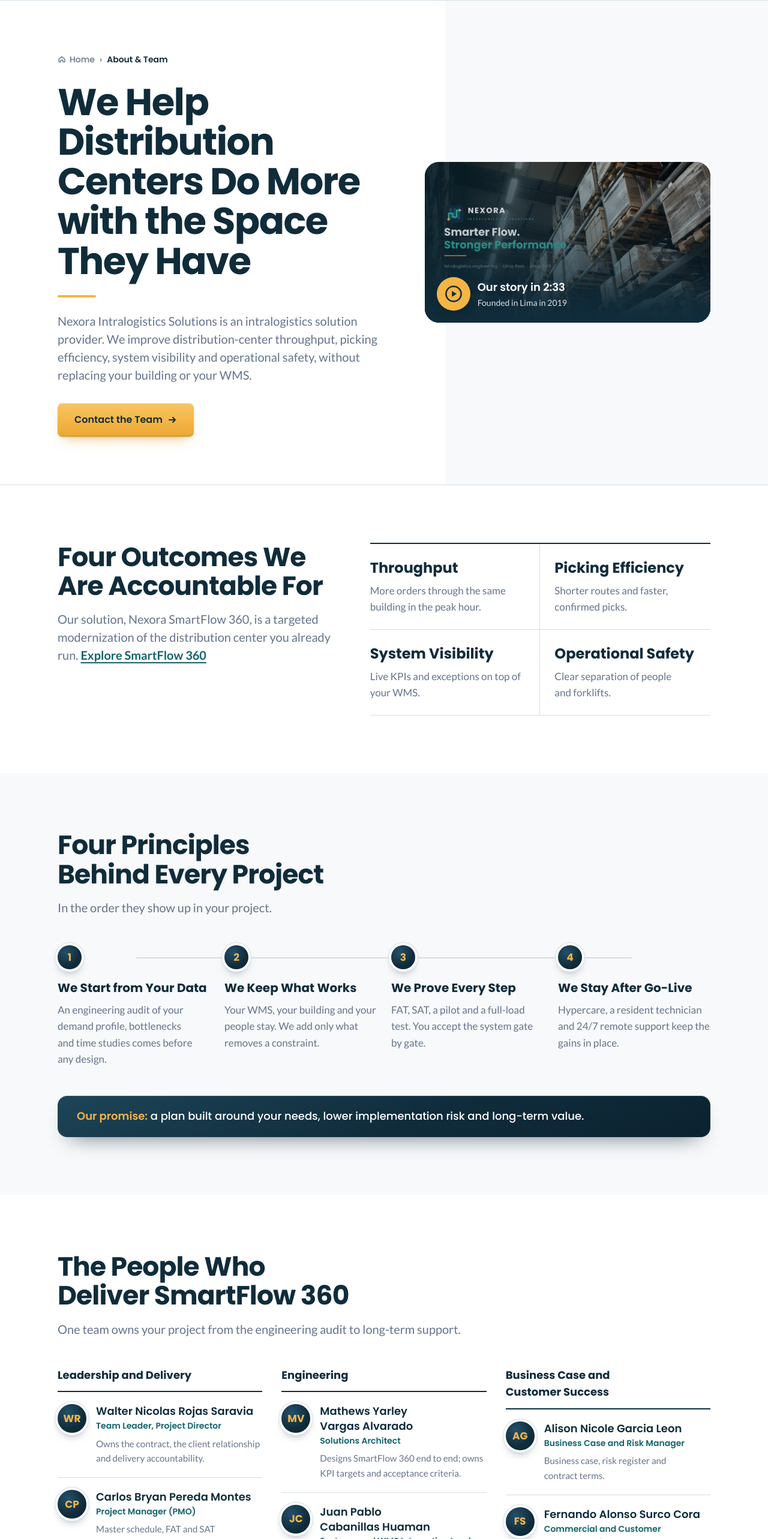
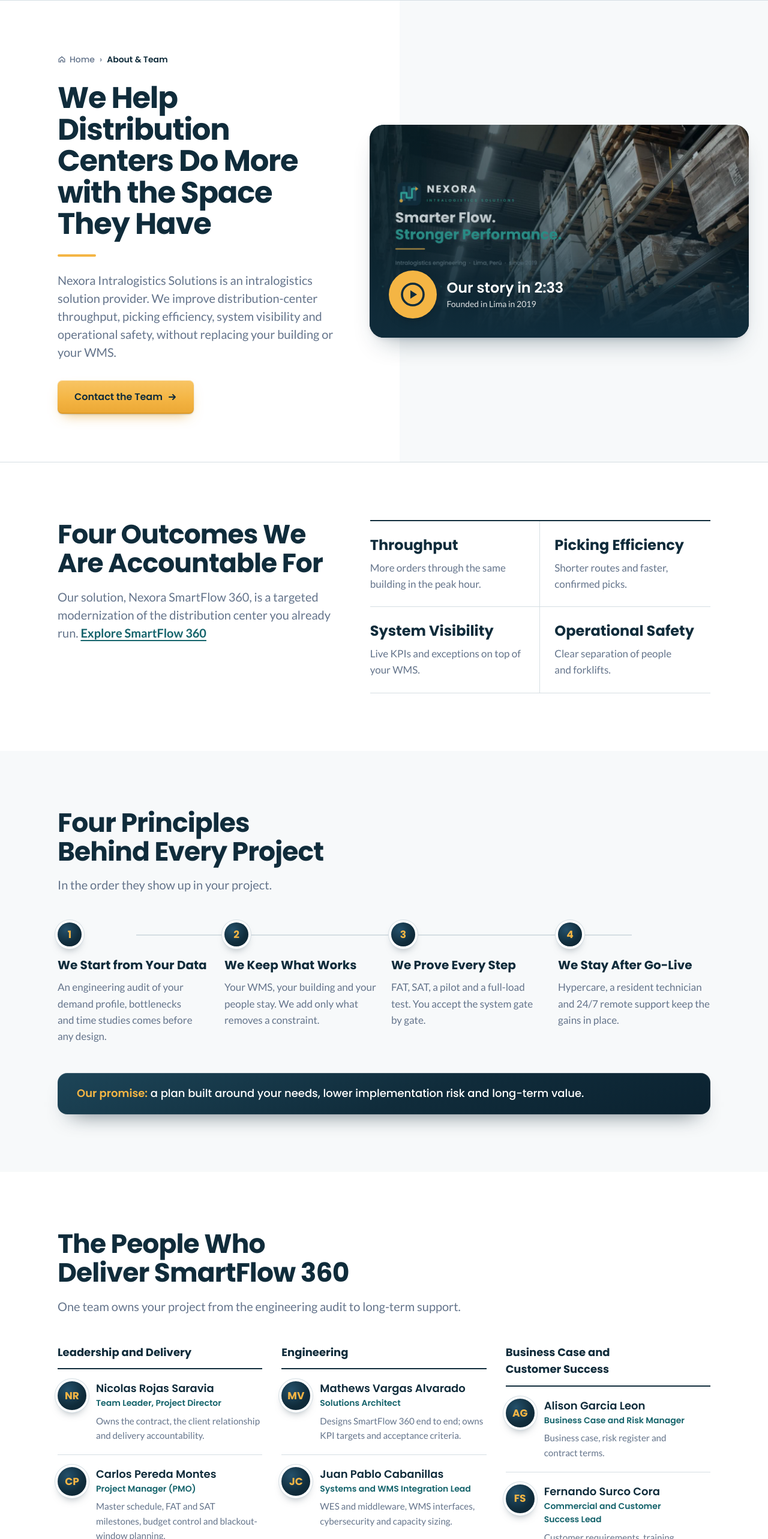
Before and after one commit to NicolasRjS/nexorasmartflow, a Next.js app: page /about in a window 1280 px wide. Shown: the part 80-2646 px from the top of the page at 60% size. Built offline with nearby package versions, Linux system fonts and the light colour scheme.

Commit message:
Shorten team names and enlarge the About video

```diff
--- a/src/app/about/page.tsx
+++ b/src/app/about/page.tsx
@@ -52,7 +52,8 @@ export default function AboutPage() {
     <>
       <PageHero
         tone="light"
-        backdrop={<div aria-hidden="true" className="absolute inset-y-0 right-0 hidden w-[42%] bg-surface lg:block" />}
+        asideWide
+        backdrop={<div aria-hidden="true" className="absolute inset-y-0 right-0 hidden w-[48%] bg-surface lg:block" />}
         title="We help distribution centers do more with the space they have"
         lead="Nexora Intralogistics Solutions is an intralogistics solution provider. We improve distribution-center throughput, picking efficiency, system visibility and operational safety, without replacing your building or your WMS."
         actions={
@@ -73,23 +74,23 @@ export default function AboutPage() {
                 captions: "/media/nexora-institutional-video.vtt",
               },
             }}
-            className="group relative block aspect-video w-full cursor-pointer overflow-hidden rounded-3xl bg-navy-2 text-left"
+            className="raised group relative block aspect-video w-full cursor-pointer overflow-hidden rounded-3xl bg-navy-2 text-left lg:-mr-8 lg:w-[calc(100%+2rem)] xl:-mr-16 xl:w-[calc(100%+4rem)]"
             aria-label={`Play the Nexora institutional video (${media.videoLength})`}
           >
             <Image
               src={media.videoPoster}
               alt=""
               fill
-              sizes="(min-width: 1024px) 40vw, 100vw"
+              sizes="(min-width: 1024px) 55vw, 100vw"
               className="object-cover transition-transform duration-500 group-hover:scale-[1.03]"
             />
             <span className="absolute inset-0 bg-gradient-to-t from-navy via-navy/30 to-transparent" aria-hidden="true" />
-            <span className="absolute bottom-5 left-5 flex items-center gap-3 text-white" aria-hidden="true">
-              <span className="grid h-14 w-14 place-items-center rounded-full bg-amber text-navy shadow-lg transition-transform group-hover:scale-105">
-                <PlayIcon className="h-7 w-7" />
+            <span className="absolute bottom-6 left-6 flex items-center gap-4 text-white md:bottom-8 md:left-8" aria-hidden="true">
+              <span className="grid h-16 w-16 place-items-center rounded-full bg-amber text-navy shadow-lg transition-transform group-hover:scale-105 md:h-20 md:w-20">
+                <PlayIcon className="h-8 w-8 md:h-10 md:w-10" />
               </span>
               <span>
-                <span className="block font-display text-lg font-semibold">Our story in {media.videoLength}</span>
+                <span className="block font-display text-xl font-semibold md:text-2xl">Our story in {media.videoLength}</span>
                 <span className="block text-sm text-white/85">Founded in Lima in 2019</span>
               </span>
             </span>
--- a/src/components/ui.tsx
+++ b/src/components/ui.tsx
@@ -23,6 +23,7 @@ export function PageHero({
   aside,
   compact = false,
   tone = "navy",
+  asideWide = false,
   backdrop,
 }: {
   title: string;
@@ -32,6 +33,8 @@ export function PageHero({
   /** Shorter hero for tool pages, so the tool starts near the top of the screen. */
   compact?: boolean;
   tone?: HeroTone;
+  /** Give the aside (media) the larger column. */
+  asideWide?: boolean;
   /** Decorative layer behind the content (photo, blueprint grid, stage bars). */
   backdrop?: ReactNode;
 }) {
@@ -41,14 +44,18 @@ export function PageHero({
       {backdrop ?? (tone === "navy" ? <RackLines /> : null)}
       <div
         className={`container-x relative grid gap-10 ${compact ? "py-9 md:py-12" : "py-12 md:py-16 lg:py-20"} ${
-          aside ? "lg:grid-cols-[minmax(0,1.2fr)_minmax(0,1fr)] lg:items-center" : ""
+          aside
+            ? asideWide
+              ? "lg:grid-cols-[minmax(0,0.9fr)_minmax(0,1.1fr)] lg:items-center lg:gap-14"
+              : "lg:grid-cols-[minmax(0,1.2fr)_minmax(0,1fr)] lg:items-center"
+            : ""
         }`}
       >
         <div>
           <Breadcrumbs dark={dark} />
           <h1
             className={`rise ${dark ? "text-white" : "text-navy"} ${
-              compact ? "h-section max-w-[22ch] md:text-5xl" : "display-2 max-w-[16ch]"
+              compact ? "h-section max-w-[22ch] md:text-5xl" : asideWide ? "display-2 max-w-[18ch] lg:text-[3.1rem]" : "display-2 max-w-[16ch]"
             }`}
           >
             {titleCase(title)}
--- a/src/content/data.ts
+++ b/src/content/data.ts
@@ -266,26 +266,26 @@ export const customers: Customer[] = [
 
 export const team = [
   {
-    initials: "WR",
-    name: "Walter Nicolas Rojas Saravia",
+    initials: "NR",
+    name: "Nicolas Rojas Saravia",
     role: "Team Leader, Project Director",
     text: "Owns the contract, the client relationship and delivery accountability.",
   },
   {
     initials: "CP",
-    name: "Carlos Bryan Pereda Montes",
+    name: "Carlos Pereda Montes",
     role: "Project Manager (PMO)",
     text: "Master schedule, FAT and SAT milestones, budget control and blackout-window planning.",
   },
   {
     initials: "MV",
-    name: "Mathews Yarley Vargas Alvarado",
+    name: "Mathews Vargas Alvarado",
     role: "Solutions Architect",
     text: "Designs SmartFlow 360 end to end; owns KPI targets and acceptance criteria.",
   },
   {
     initials: "JC",
-    name: "Juan Pablo Cabanillas Huaman",
+    name: "Juan Pablo Cabanillas",
     role: "Systems and WMS Integration Lead",
     text: "WES and middleware, WMS interfaces, cybersecurity and capacity sizing.",
   },
@@ -297,19 +297,19 @@ export const team = [
   },
   {
     initials: "AR",
-    name: "Anyelina Judith Rivera Rubio",
+    name: "Anyelina Rivera Rubio",
     role: "Operations Analyst",
     text: "Baseline diagnosis: demand profile, bottlenecks, time studies and data validation.",
   },
   {
     initials: "AG",
-    name: "Alison Nicole Garcia Leon",
+    name: "Alison Garcia Leon",
     role: "Business Case and Risk Manager",
     text: "Business case, risk register and contract terms.",
   },
   {
     initials: "FS",
-    name: "Fernando Alonso Surco Cora",
+    name: "Fernando Surco Cora",
     role: "Commercial and Customer Success Lead",
     text: "Customer requirements, training, hypercare and long-term partnership.",
   },
```
